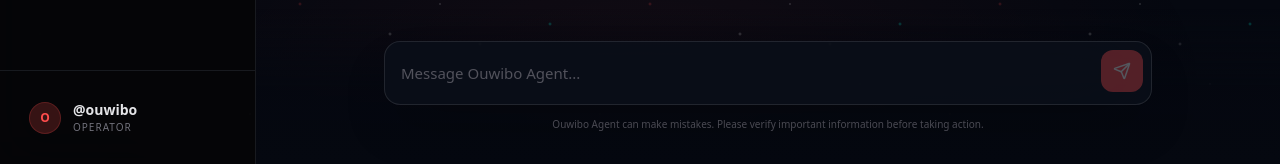
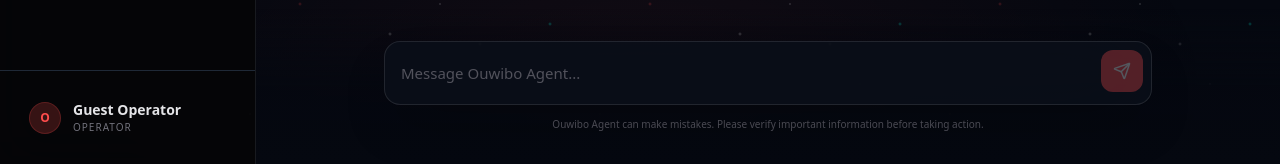
Before and after one commit to ouwibo/ouwibo-agent, a Next.js app: page /chat in a window 1280 px wide. Shown: the part 636-800 px from the top of the page. Built offline with nearby package versions, Linux system fonts and the light colour scheme; no server answers.

Commit message:
feat(ui): personalize chat interface with authenticated user session data
- Integrated NextAuth session provider into MessageBubble components
- Dynamically display authenticated user's name (Google/Twitter) or fallback to 'Operator'
- Automatically render user's social avatar in chat bubbles

```diff
--- a/app/chat/page.tsx
+++ b/app/chat/page.tsx
@@ -5,8 +5,10 @@
 import ReactMarkdown from 'react-markdown';
 import remarkGfm from 'remark-gfm';
 import { Send, Settings, Plus, Terminal as TerminalIcon, Menu, X, Cpu } from 'lucide-react';
+import { useSession } from 'next-auth/react';
 
 export default function SimpleAgentChat() {
+  const { data: session } = useSession();
   const [messages, setMessages] = useState([
     {
       role: 'agent',
@@ -144,12 +146,20 @@
                 <div className="px-4 py-3 text-sm text-zinc-500 hover:bg-white/5 hover:text-zinc-300 rounded-xl cursor-pointer transition-colors truncate">Generate Python Script</div>
               </div>
 
-              <div className="p-4 border-t border-border">
+              <div className="p-4 border-t border-[#1f2937]">
                 <div className="flex items-center gap-3 p-3 hover:bg-white/5 rounded-xl cursor-pointer transition-all border border-transparent hover:border-white/5">
-                  <div className="w-8 h-8 rounded-full bg-primary/20 flex items-center justify-center text-primary text-xs font-bold border border-primary/20">O</div>
+                  {session?.user?.image ? (
+                    <img src={session.user.image} alt="User" className="w-8 h-8 rounded-full border border-white/20" />
+                  ) : (
+                    <div className="w-8 h-8 rounded-full bg-[#ff4d4d]/20 flex items-center justify-center text-[#ff4d4d] text-xs font-bold border border-[#ff4d4d]/20">O</div>
+                  )}
                   <div className="flex-1 min-w-0">
-                    <p className="text-sm font-bold truncate text-zinc-200">@ouwibo</p>
-                    <p className="text-[10px] text-zinc-500 truncate uppercase tracking-widest">Operator</p>
+                    <p className="text-sm font-bold truncate text-zinc-200">
+                      {session?.user?.name || "Guest Operator"}
+                    </p>
+                    <p className="text-[10px] text-zinc-500 truncate uppercase tracking-widest">
+                      {session?.user?.email ? "Authenticated" : "Operator"}
+                    </p>
                   </div>
                 </div>
               </div>
@@ -187,7 +197,7 @@
             )}
 
             {messages.map((m, i) => (
-              <MessageBubble key={i} {...m} />
+              <MessageBubble key={i} {...m} session={session} />
             ))}
 
             {isLoading && (
@@ -254,7 +264,7 @@
   );
 }
 
-function MessageBubble({ role, content, provider, time }: any) {
+function MessageBubble({ role, content, provider, time, session }: any) {
   const isAgent = role === 'agent';
   return (
     <motion.div
@@ -262,16 +272,20 @@
       animate={{ opacity: 1, y: 0 }}
       className={`flex gap-4 lg:gap-6 ${!isAgent ? 'justify-end' : 'justify-start'}`}
     >
-      {isAgent && (
+      {isAgent ? (
         <div className="w-8 h-8 md:w-10 md:h-10 rounded-xl flex items-center justify-center flex-shrink-0 text-base md:text-xl border bg-primary/10 border-primary/20 shadow-neon">
           🦍
+        </div>
+      ) : (
+        <div className="w-8 h-8 md:w-10 md:h-10 rounded-xl flex items-center justify-center flex-shrink-0 text-base md:text-xl border bg-zinc-900 border-zinc-700 text-zinc-400 overflow-hidden">
+          {session?.user?.image ? <img src={session.user.image} alt="User" /> : '👤'}
         </div>
       )}
 
       <div className={`flex flex-col space-y-1 max-w-[90%] lg:max-w-[80%] ${!isAgent ? 'items-end' : 'items-start'}`}>
         <div className={`flex items-center gap-2 px-1 mb-1 ${!isAgent ? 'flex-row-reverse' : ''}`}>
           <span className="text-xs font-bold text-zinc-300">
-            {isAgent ? 'Ouwibo Agent' : 'You'}
+            {isAgent ? 'Ouwibo Agent' : (session?.user?.name || 'Operator')}
           </span>
           {isAgent && provider && provider !== 'System' && (
             <span className="text-[9px] px-1.5 py-0.5 rounded bg-white/5 border border-white/10 text-zinc-500 font-mono flex items-center gap-1">
```
